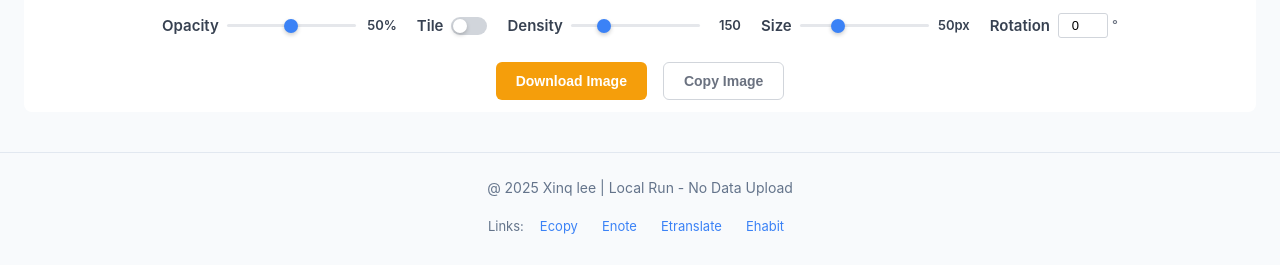
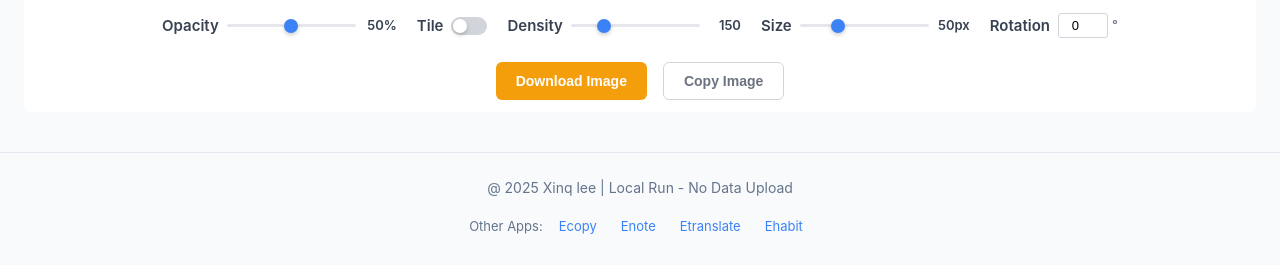
Before and after one commit to dabufan/watermark, a plain HTML site: page index.html in a window 1280 px wide. Shown: the part 679-944 px from the top of the page. Drawn offline with Linux system fonts and the light colour scheme.

Commit message:
修改友情链接为其他应用

```diff
--- a/index.html
+++ b/index.html
@@ -181,7 +181,7 @@
     <div class="footer-content">
       <p class="footer-text" data-zh="@ 2025 Xinq lee | 本地运行-无数据上传" data-en="@ 2025 Xinq lee | Local Run - No Data Upload">@ 2025 Xinq lee | 本地运行-无数据上传</p>
       <div class="footer-links">
-        <span class="links-label" data-zh="友情链接：" data-en="Links:">友情链接：</span>
+        <span class="links-label" data-zh="其他应用：" data-en="Other Apps:">其他应用：</span>
         <a href="https://ecopy.babydu.cn/" target="_blank" class="footer-link">Ecopy</a>
         <a href="https://enote.babydu.cn/" target="_blank" class="footer-link">Enote</a>
         <a href="https://etranslate.babydu.cn/" target="_blank" class="footer-link">Etranslate</a>
```
